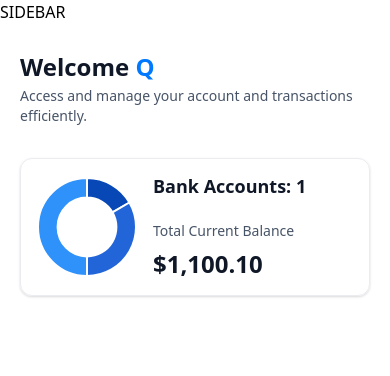
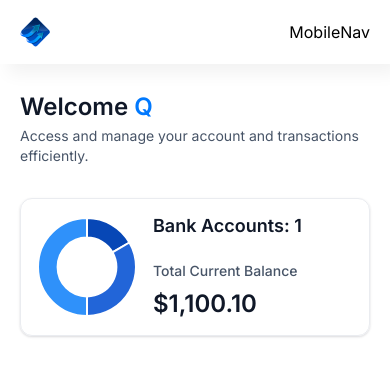
Before and after one commit to mcfQ/zephyr, a Next.js app: page / in a window 390 px wide. Shown: the top 376 px of the page. Built offline with nearby package versions, Linux system fonts and the light colour scheme.

Commit message:
start implementation of mobile navbar component

```diff
--- a/app/(root)/layout.tsx
+++ b/app/(root)/layout.tsx
@@ -1,12 +1,26 @@
+import MobileNav from "@/components/MobileNav"
+import SideBar from "@/components/SideBar"
+import Image from "next/image"
+
 export default function RootLayout({
-  children,
+	children,
 }: Readonly<{
-  children: React.ReactNode;
+	children: React.ReactNode
 }>) {
-  return (
-    <main>
-      SIDEBAR
-      {children}
-    </main>
-  );
+	const loggedIn = { firstName: "Q", lastName: "T" }
+
+	return (
+		<main className='flex h-screen w-full font-inter'>
+			<SideBar user={loggedIn} />
+			<div className='flex size-full flex-col'>
+				<div className='root-layout'>
+					<Image src='/icons/logo.svg' width={30} height={30} alt='menu icon' />
+					<div>
+						<MobileNav user={loggedIn} />
+					</div>
+				</div>
+				{children}
+			</div>
+		</main>
+	)
 }
--- /dev/null
+++ b/components/MobileNav.tsx
@@ -0,0 +1,7 @@
+import React from "react"
+
+const MobileNav = ({ user }: MobileNavProps) => {
+	return <div>MobileNav</div>
+}
+
+export default MobileNav
```
